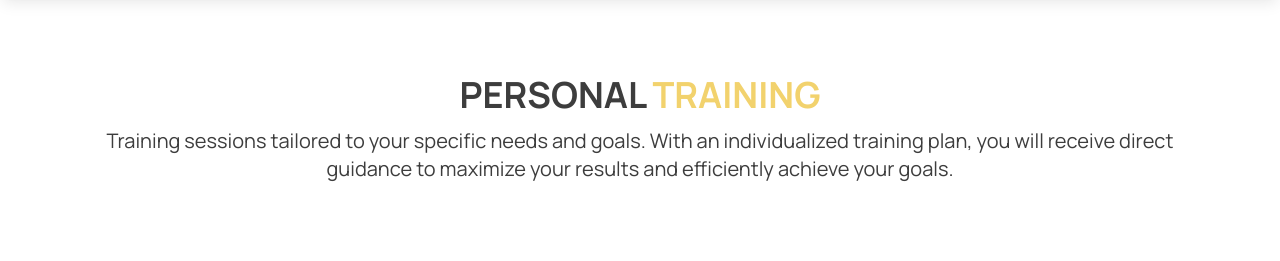
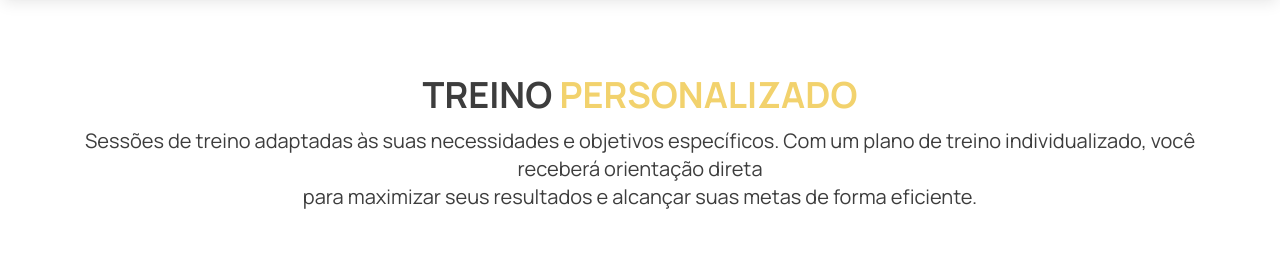
Before and after one commit to ArnabTo/primacy, a React (Vite) app: page /personal-training in a window 1280 px wide. Shown: the part 151-412 px from the top of the page. Built offline with nearby package versions, Linux system fonts and the light colour scheme.

Commit message:
updated language

```diff
--- a/src/component/sub-routes/NutritionalGuidance.jsx
+++ b/src/component/sub-routes/NutritionalGuidance.jsx
@@ -3,11 +3,11 @@ const NutritionalGuidance = () => {
     return (
         <section className="bg-white mb-44">
             <div className=' mt-20 my-24'>
-            <h1 className="text-textColor mt-20 text-center text-3xl lg:text-4xl font-bold font-manrope uppercase mb-3">Nutritional <span className='text-serviceTxtColor'>Guidance</span></h1>
+                <h1 className="text-textColor mt-20 text-center text-3xl lg:text-4xl font-bold font-manrope uppercase mb-3">Acompanhamento <span className='text-serviceTxtColor'>Nutricional</span></h1>
                 <p className='text-textColor text-lg lg:text-xl text-center font-manrope mx-16'>
-            Personalized guidance to improve your eating habits and complement your training plan. Receive advice on balanced nutrition and
+                    Orientação personalizada para melhorar seus hábitos alimentares e complementar seu plano de treino. Receba conselhos sobre nutrição balanceada e
                     <br className="hidden lg:block"></br>
-                strategies to optimize your results and promote a healthy lifestyle.</p>
+                    estratégias para otimizar seus resultados e promover um estilo de vida saudável.</p>
             </div>
             <div className="py-4 px-2 mx-auto max-w-screen-xl sm:py-4 lg:px-6">
                 <div className="grid grid-cols-1 sm:grid-cols-2 md:grid-cols-4 gap-4 h-full">
--- a/src/component/sub-routes/PersonalTraining.jsx
+++ b/src/component/sub-routes/PersonalTraining.jsx
@@ -4,11 +4,11 @@ const PersonalTraining = () => {
     return (
         <section className="bg-white mb-44">
                    <div className=' mt-20 my-24'>
-                    <h1 className="text-textColor mt-20 text-center text-3xl lg:text-4xl font-bold font-manrope uppercase mb-3">Personal <span className='text-serviceTxtColor'>Training</span></h1>
+                    <h1 className="text-textColor mt-20 text-center text-3xl lg:text-4xl font-bold font-manrope uppercase mb-3">Treino <span className='text-serviceTxtColor'>Personalizado</span></h1>
                     <p className='text-textColor text-lg lg:text-xl text-center font-manrope mx-16'>
-                    Training sessions tailored to your specific needs and goals. With an individualized training plan, you will receive direct
+                    Sessões de treino adaptadas às suas necessidades e objetivos específicos. Com um plano de treino individualizado, você receberá orientação direta
                       <br className="hidden lg:block"></br>
-                        guidance to maximize your results and efficiently achieve your goals.</p>
+                      para maximizar seus resultados e alcançar suas metas de forma eficiente.</p>
                 </div>
             <div className="py-4 px-2 mx-auto max-w-screen-xl sm:py-4 lg:px-6">
                 <div className="grid grid-cols-1 sm:grid-cols-2 md:grid-cols-4 gap-4 h-full">
--- a/src/component/sub-routes/PhysicalAssessments.jsx
+++ b/src/component/sub-routes/PhysicalAssessments.jsx
@@ -4,11 +4,11 @@ const PhysicalAssessments = () => {
     return (
         <section className="bg-white mb-44">
             <div className=' mt-20 my-24'>
-                <h1 className="text-textColor mt-20 text-center text-3xl lg:text-4xl font-bold font-manrope uppercase mb-3">Physical <span className='text-serviceTxtColor'>Assessments</span></h1>
+                <h1 className="text-textColor mt-20 text-center text-3xl lg:text-4xl font-bold font-manrope uppercase mb-3">Avaliações <span className='text-serviceTxtColor'>Físicas</span></h1>
                 <p className='text-textColor text-lg lg:text-xl text-center font-manrope mx-16'>
-                    Detailed analyses of your initial physical condition to create an effective training plan. Includes measurements of strength, flexibility, body composition, and
+                Análises detalhadas do seu condicionamento físico inicial para criar um plano de treino eficaz. Inclui medições de força, flexibilidade, composição corporal e
                     <br className="hidden lg:block"></br>
-                    other essential parameters to monitor your progress.</p>
+                    outros parâmetros essenciais para monitorar seu progresso.</p>
             </div>
             <div className="py-4 px-2 mx-auto max-w-screen-xl sm:py-4 lg:px-6">
                 <div className="grid grid-cols-1 sm:grid-cols-2 md:grid-cols-4 gap-4 h-full">
```
Lines whose indentation alone changed are shown as unchanged.
